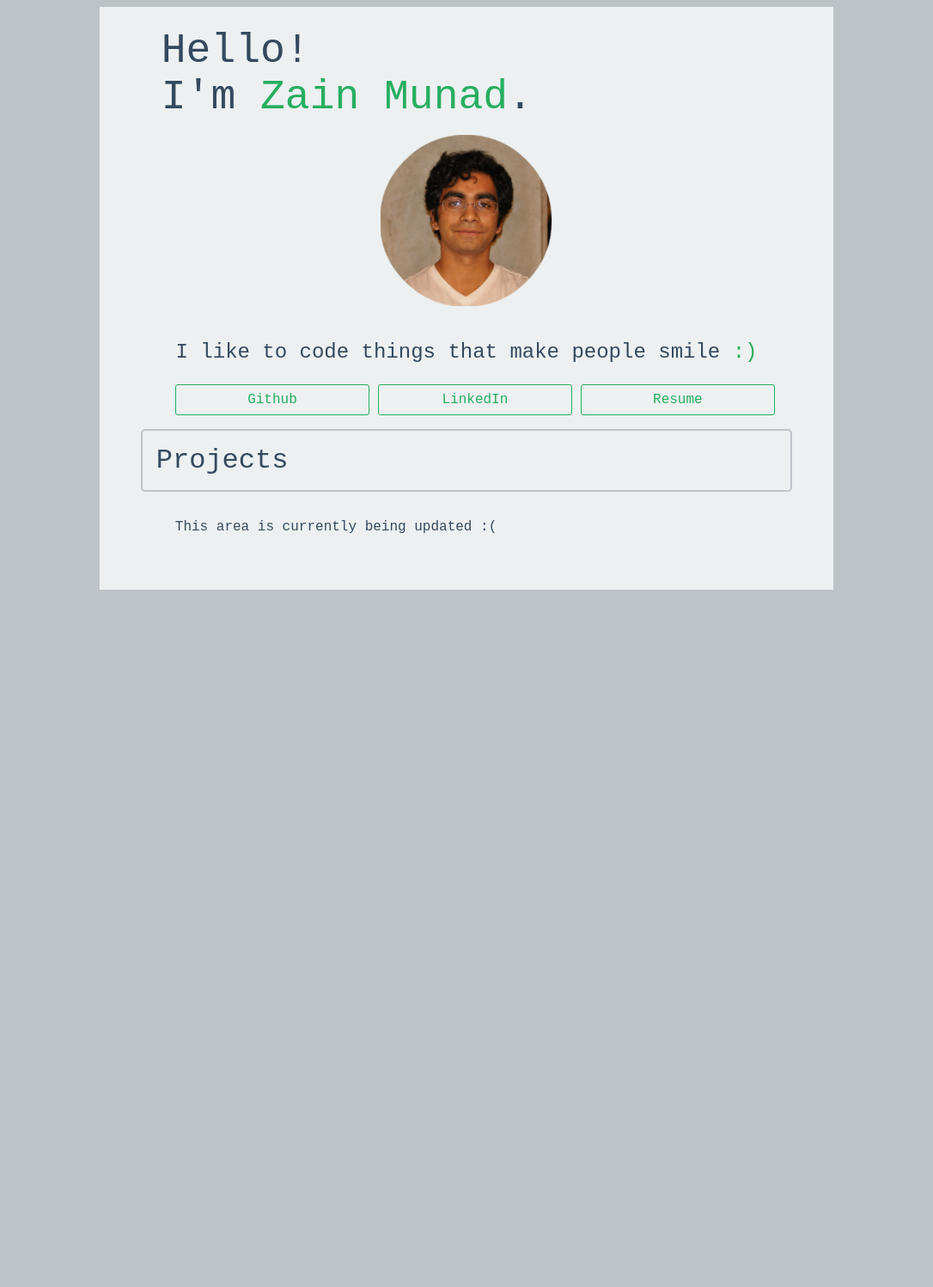
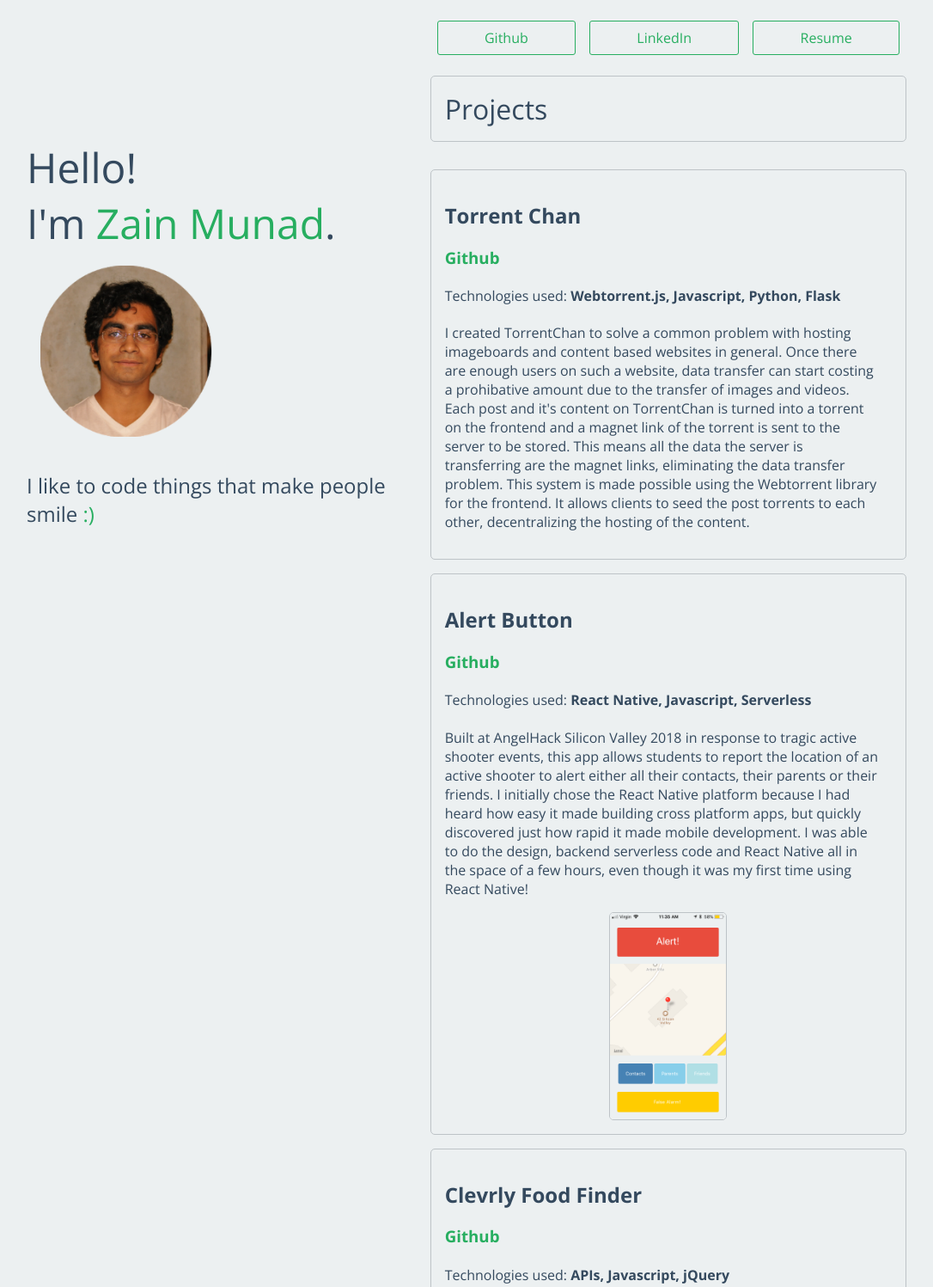
Before and after one commit to iceysteel/iceysteel.github.io, a plain HTML site: page index.html in a window 1280 px wide. Shown: the top 1497 px of the page at 86% size, without its empty margins (97-1183 px from the left). Before the commit the page ends 800 px from the top, so only its background shows below. Drawn offline with nearby package versions, Linux system fonts and the light colour scheme.

Commit message:
desktop version finished updating, need to do mobile still

```diff
--- a/index.html
+++ b/index.html
@@ -2,7 +2,7 @@
 
     <head>
         <link rel="stylesheet" type="text/css" href="main.css">
-
+        <link href="https://fonts.googleapis.com/css?family=Open+Sans:400,700&display=swap" rel="stylesheet">
     </head>
 
 
@@ -11,26 +11,36 @@
 
         <div id='container'>
 
+            <div id="title-container">
+
                 <div id='title'>Hello!<br>I'm <span>Zain Munad</span>. </div>
 
                 <div id='titlepic'><img height='200px' src="profile.png"/></div>
                 <div id='subtitle'><p>I like to code things that make people smile <span>:)</span></p></div>
 
+            </div>
 
 
-            <ul>
+            <div id="content-container">
+                <ul id="quicklinks-container">
 
+                    <a href="https://github.com/iceysteel">
                         <li class='quicklinks'>
-                <a href="https://github.com/iceysteel">Github</a>
+                        Github
                         </li>
+                    </a>
 
+                    <a href="https://www.linkedin.com/in/zain-munad-49b99ba0">
                         <li class='quicklinks'>
-                <a href="https://www.linkedin.com/in/zain-munad-49b99ba0">LinkedIn</a>
+                        LinkedIn
                         </li>
+                    </a>
 
+                    <a href="https://docs.google.com/document/d/1u9-26862XgNhvXUPYfjQRA54votxszJCyTiXpLFuZTY/edit?usp=sharing">
                         <li class='quicklinks'>
-                <a href="https://docs.google.com/document/d/1u9-26862XgNhvXUPYfjQRA54votxszJCyTiXpLFuZTY/edit?usp=sharing">Resume</a>
+                        Resume
                         </li>
+                    </a>
 
                 </ul>
 
@@ -40,12 +50,50 @@
                 </div>
 
                 <ul id='projectlist'>
-            <li>This area is currently being updated :( </li>
-            <li></li>
-            <li></li>
+                    <li>
+                        <div class="project-image">
+                        </div>
+                        <div class="project-description">
+                            <h2>Torrent Chan</h2>
+                            <h3><a href="https://github.com/iceysteel/TorrentChan/">Github</a></h3>
+                            <h4>Technologies used: <span>Webtorrent.js, Javascript, Python, Flask </span> </h4>
+                            <p>I created TorrentChan to solve a common problem with hosting imageboards and content based websites in general. Once there are enough users on such a website, data transfer can start costing a prohibative amount due to the transfer of images and videos. Each post and it's content on TorrentChan is turned into a torrent on the frontend and a magnet link of the torrent is sent to the server to be stored. This means all the data the server is transferring are the magnet links, eliminating the data transfer problem. This system is made possible using the Webtorrent library for the frontend. It allows clients to seed the post torrents to each other, decentralizing the hosting of the content.
+                            </p>
+                        </div>
+                    </li>
+
+                    <li>
+
+                        <div class="project-description">
+                            <h2>Alert Button</h2>
+                            <h3><a href="https://github.com/iceysteel/pbutton">Github</a></h3>
+                            <h4>Technologies used: <span>React Native, Javascript, Serverless </span> </h4>
+                            <p>Built at AngelHack Silicon Valley 2018 in response to tragic active shooter events, this app allows students to report the location of an active shooter to alert either all their contacts, their parents or their friends. I initially chose the React Native platform because I had heard how easy it made building cross platform apps, but quickly discovered just how rapid it made mobile development. I was able to do the design, backend serverless code and React Native all in the space of a few hours, even though it was my first time using React Native!
+                            </p>
+                        </div>
+                        <div class="project-image">
+                            <img src="alertButton.jpg">
+                        </div>
+                    </li>
+
+                    <li>
+
+                        <div class="project-description">
+                            <h2>Clevrly Food Finder</h2>
+                            <h3><a href="https://github.com/iceysteel/geolocation">Github</a></h3>
+                            <h4>Technologies used:<span> APIs, Javascript, jQuery</span></h4>
+                            <p>Back in 2015 while using Instagram, I found myself thinking, "Why don't we put all these pictures of food people are posting to good use?". And so I did. I used a Foursquare's API to get a list of nearby resturants, which I plugged into Instagram's API to get a list of photos at that location tagged with #food. I displayed all that on a Google map
+                            </p>
+                        </div>
+                        <div class="project-image">
+                            <img src="clevrlyfood.png"/>
+                        </div>
+                    </li>
+
                 </ul>
 
-
+<!--end content container-->
+            </div>
 
         </div>
     </body>
--- a/main.css
+++ b/main.css
@@ -1,25 +1,43 @@
 body{
-    font-family: monospace,sans-serif ;
-    background-color: #bdc3c7;
+/*    font-family: monospace,sans-serif ;*/
+    font-family: 'Open Sans', sans-serif;
+/*    background-color: #bdc3c7;*/
+    background-color: #ecf0f1;
     color:#34495e;
+    display: flex;
+    justify-content: center;
+    padding: 0px;
+    margin: 0px;
 }
 
 #container{
-    max-width: 60%;
+    margin:0px;
+    width: 80vw;
     /*min-width: 700px; */
-    margin: auto;
+/*    margin: auto;*/
     background-color: #ecf0f1;
 
-    padding-right: 3em;
-    padding-left: 3em;
+    padding: 0em 3em;
+    display: flex;
+    align-items: center;
+    height:100vh;
+}
 
-    padding-bottom: 3em;
+#title-container{
+    display: flex;
+    flex-direction: column;
+    flex-grow: 1;
+    margin-right: 1em;
+}
+
+#content-container{
+    align-self: flex-start;
+    flex-basis: 60%;
 }
 
 #title{
-    padding: .5em .5em 0 .5em;
+/*    padding: .5em .5em 0 .5em;*/
     font-size: 3em;
-    display: inline-block;
 }
 
 span{
@@ -27,46 +45,84 @@ span{
 }
 
 #subtitle{
-    display: block;
+/*    display: block;*/
     font-size: 1.5em;
-    text-align: center;
+/*    text-align: center;*/
 }
 
 #titlepic{
     padding: 1em;
-    text-align: center;
+/*    text-align: center;*/
     display: block;
 }
 
 #projects{
     padding: .5em;
     font-size: 2em;
-    border: #bdc3c7 solid 2px;
+    border: #bdc3c7 solid 1px;
     border-radius: 5px;
     margin-bottom: 1em;
 }
 
 #projectlist{
     list-style: none;
+    padding-left: 0px;
+}
+
+#projectlist li{
+    padding: 1em;
+/*    font-size: 2em;*/
+    border: #bdc3c7 solid 1px;
+    border-radius: 5px;
+    margin-bottom: 1em;
+    display: flex;
+    justify-content: space-between;
+}
+
+.project-image{
+    display: flex;
+/*    align-content: center;*/
+}
+
+.project-image img{
+    align-self: center;
+    max-width: 20vw;
+    max-height: 30vh;
+/*    flex-basis: 10vw;*/
+/*    flex-shrink: 1;*/
+        border: #bdc3c7 solid 1px;
+    border-radius: 5px;
+}
+
+.project-description{
+    margin-right: 1em;
+/*    flex-basis: 100%;*/
+}
+
+#quicklinks-container{
+    padding-left: 0;
+    display: flex;
+    justify-content: space-between;
 }
 
 .quicklinks{
     text-decoration: none;
     list-style: none;
-    display: inline-block;
-    width: 29%;
+/*    display: inline-block;*/
+/*    width: 29%;*/
     padding: .5em;
     text-align: center;
     border:#27ae60 solid 1px;
     border-radius: 3px;
-
+    flex-grow: 1;
+    margin: .5em;
 
 }
 
 .quicklinks:hover{
     background-color: #7f8c8d;
     color: white;
-    border: none;
+     border:#ecf0f1 solid 1px;
 }
 
 .quicklinks:hover a{
@@ -79,6 +135,11 @@ a{
     color: #27ae60;
 }
 
+#quicklinks-container a{
+    display: flex;
+    flex-grow: 1;
+}
+
 a:hover{
     color: white;
 }
@@ -87,6 +148,16 @@ a:visited {
     text-decoration: none;
     text-decoration-color: #e74c3c;
 }
+
+h4 span{
+    font-weight: 600;
+    color: #34495e;
+}
+
+h4{
+    font-weight: 200;
+}
+
 
 @media only screen
     and (min-width: 100px)
@@ -102,3 +173,30 @@ a:visited {
         }
 
 }
+
+@media only screen
+    and (min-width: 736px)
+    and (max-width: 1300px) {
+
+        #projectlist li{
+        flex-direction: column;
+        }
+
+        .project-description{
+            margin-left: 0px;
+        }
+
+        .project-image img{
+            max-width: 40vw;
+            align-self: center;
+/*            flex-basis:;*/
+            flex-shrink: 1;
+        }
+
+        .project-image{
+            max-width: 40vw;
+            align-self: center;
+            flex-shrink: 1;
+        }
+
+}
```
Also changed, not shown: alertButton.jpg (added), clevrlyfood.png (added). Lines whose indentation alone changed are shown as unchanged.
